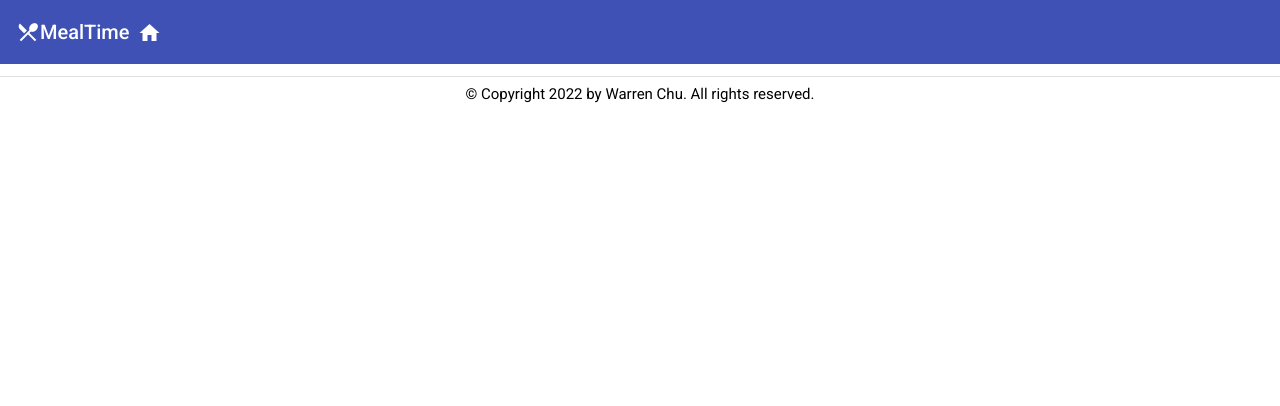
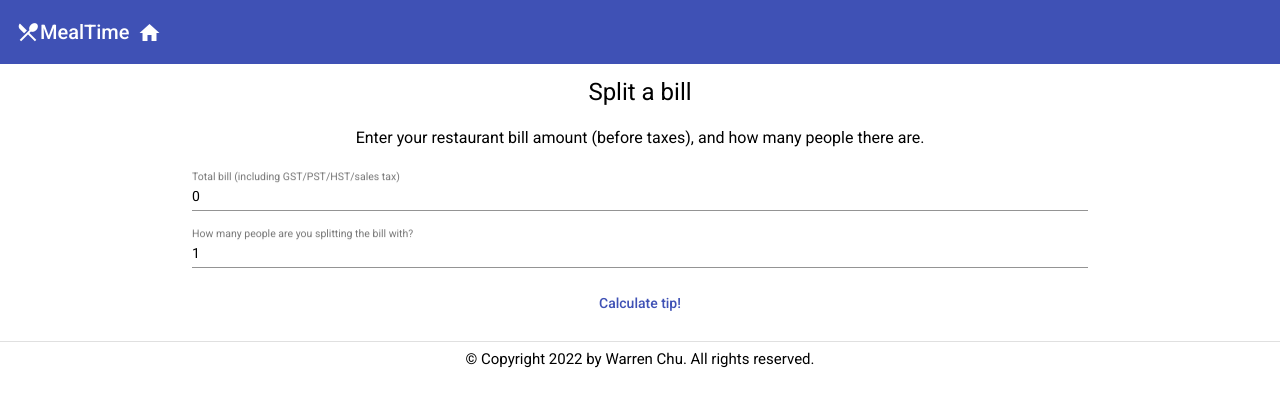
Before and after one commit to warrenchu/mealTime, an Angular app: page /billsplit in a window 1280 px wide. Before the commit this address led to /. Shown: the top 406 px of the page. Built offline with nearby package versions, Linux system fonts and the light colour scheme.

Commit message:
Implemented bill splitter functionality

```diff
--- a/src/app/app-routing.module.ts
+++ b/src/app/app-routing.module.ts
@@ -4,6 +4,7 @@ import { FindRestaurantsNearMeComponent } from './find-restaurants-near-me/find-
 import { FoodPickerComponent } from './food-picker/food-picker.component';
 import { HomeComponent } from './home/home.component';
 import { TipCalculatorComponent } from './tip-calculator/tip-calculator.component';
+import { BillSplitterComponent } from './bill-splitter/bill-splitter.component';
 
 const routes: Routes = [
   {path: 'home', component: HomeComponent},{
@@ -11,7 +12,8 @@ const routes: Routes = [
   },
   {path: 'picker', component: FoodPickerComponent},
   {path:'yelpFinder', component: FindRestaurantsNearMeComponent},
-  {path: 'tipcalc', component:TipCalculatorComponent}
+  {path: 'tipcalc', component:TipCalculatorComponent},
+  {path:'billsplit', component: BillSplitterComponent}
 ];
 
 @NgModule({
--- a/src/app/bill-splitter/bill-splitter.component.css
+++ b/src/app/bill-splitter/bill-splitter.component.css
@@ -0,0 +1,11 @@
+#intro {
+    text-align: center;
+    margin: auto;
+}
+#components {
+    display: flex;
+    flex-direction: column;
+    width: 70%;
+    margin: 20px auto;
+
+}
--- a/src/app/bill-splitter/bill-splitter.component.html
+++ b/src/app/bill-splitter/bill-splitter.component.html
@@ -1 +1,18 @@
-<p>bill-splitter works!</p>
+<div id="intro">
+    <h1>Split a bill</h1>
+    <h3>Enter your restaurant bill amount (before taxes), and how many people there are. </h3>
+    <h3 *ngIf="payment_per_person >0">Each person should pay: ${{payment_per_person|number: '1.2-2'}} </h3>
+</div>
+<div id="components">
+    <mat-form-field class="example-full-width">
+      <mat-label>Total bill (including GST/PST/HST/sales tax) </mat-label>
+      <input matInput number [(ngModel)]="restaurant_amount" name="restaurant_amount">
+    </mat-form-field>
+    <mat-form-field>
+        <mat-label>How many people are you splitting the bill with?</mat-label>
+        <input matInput number [(ngModel)]="num_ppl" name="tip_percent" min="1">
+
+    </mat-form-field>
+    <button mat-button color="primary" (click)="calculateSplit()">Calculate tip!</button>
+
+</div>
--- a/src/app/bill-splitter/bill-splitter.component.ts
+++ b/src/app/bill-splitter/bill-splitter.component.ts
@@ -6,10 +6,16 @@ import { Component, OnInit } from '@angular/core';
   styleUrls: ['./bill-splitter.component.css']
 })
 export class BillSplitterComponent implements OnInit {
+  payment_per_person: number=0;
+  restaurant_amount: number=0;
+  num_ppl: number=1;
 
   constructor() { }
 
+
   ngOnInit(): void {
   }
-
+  calculateSplit(){
+    this.payment_per_person = this.restaurant_amount/this.num_ppl
+  }
 }
--- a/src/app/home/home.component.html
+++ b/src/app/home/home.component.html
@@ -2,7 +2,8 @@
 <div id="intro">
     <h1>Welcome to MealTime!</h1>
     <h2>Your ultimate dining assistant- it helps you find something to eat, and also helps you when you're dining out!</h2>
-    <h3>This is a web-app, created in Angular, using Material Design components.</h3>
+    <h2>You can split a bill and even calculate tips. </h2>
+    <h3>This is a web app, created in Angular, using Material Design components. The Restaurant Finder uses the Yelp Fusion API, which is called via a Spring Boot API. </h3>
 
 
     <button mat-flat-button color="primary" (click)="navigateToPicker()">Help me randomly select menu items</button>
@@ -11,4 +12,7 @@
     <button mat-flat-button color="primary" (click)="navigateToYelpFinder()">Find me a restaurant</button>
     <br />
     <button mat-flat-button color="primary" (click)="navigateToTipCalc()">Tip calculator</button>
+    <br />
+    <button mat-flat-button color="primary" (click)="navigateToSplitBill()">Bill Splitter</button>
+
 </div>
--- a/src/app/home/home.component.ts
+++ b/src/app/home/home.component.ts
@@ -21,4 +21,7 @@ export class HomeComponent implements OnInit {
   navigateToTipCalc(){
     this.routerService.routeToTipCalc();
   }
+  navigateToSplitBill(){
+    this.routerService.routeToSplitBill();
+  }
 }
--- a/src/app/service/router.service.ts
+++ b/src/app/service/router.service.ts
@@ -19,4 +19,7 @@ export class RouterService {
   routeToTipCalc(){
     this.router.navigate(['/tipcalc'])
   }
+  routeToSplitBill(){
+    this.router.navigate(['/billsplit'])
+  }
 }
```
